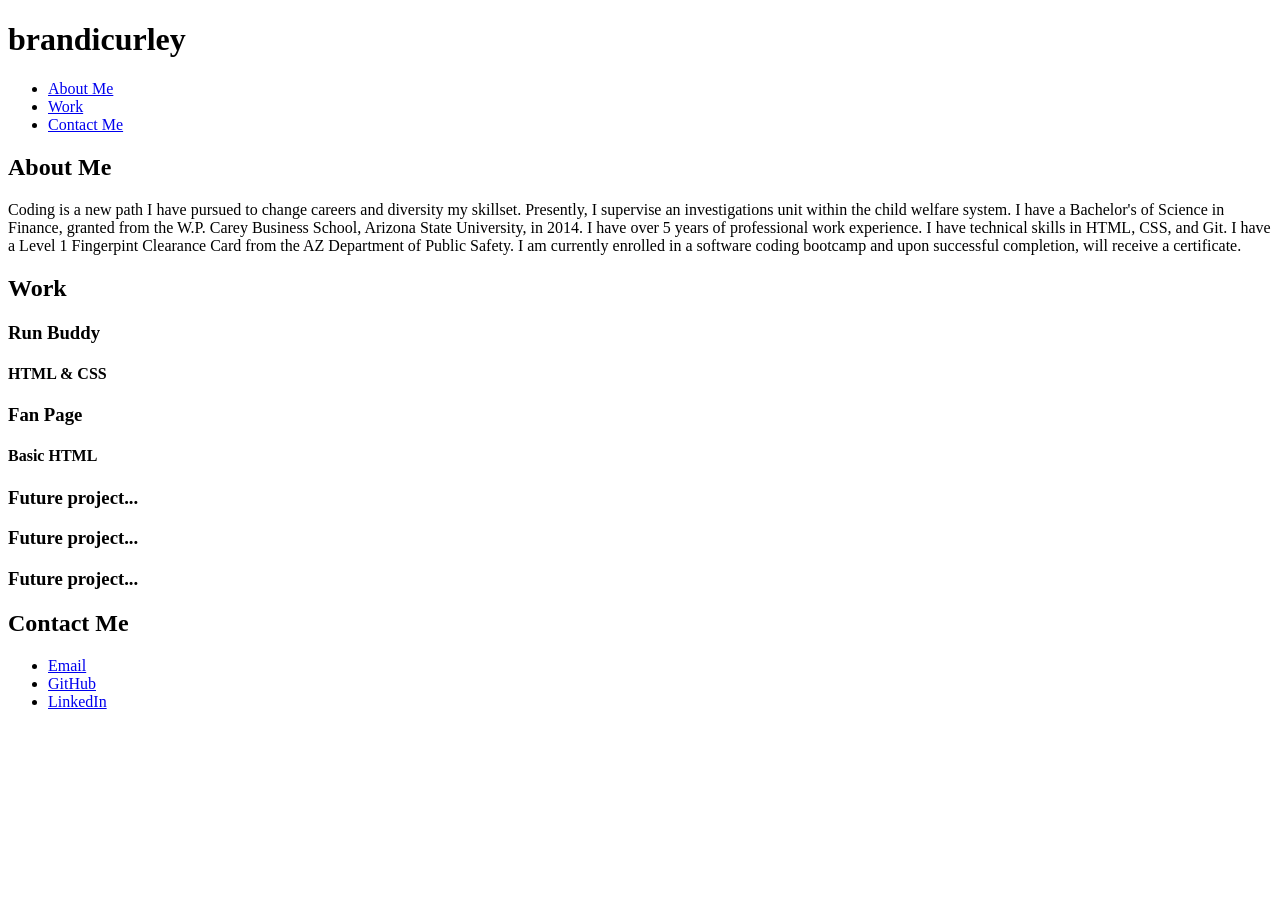
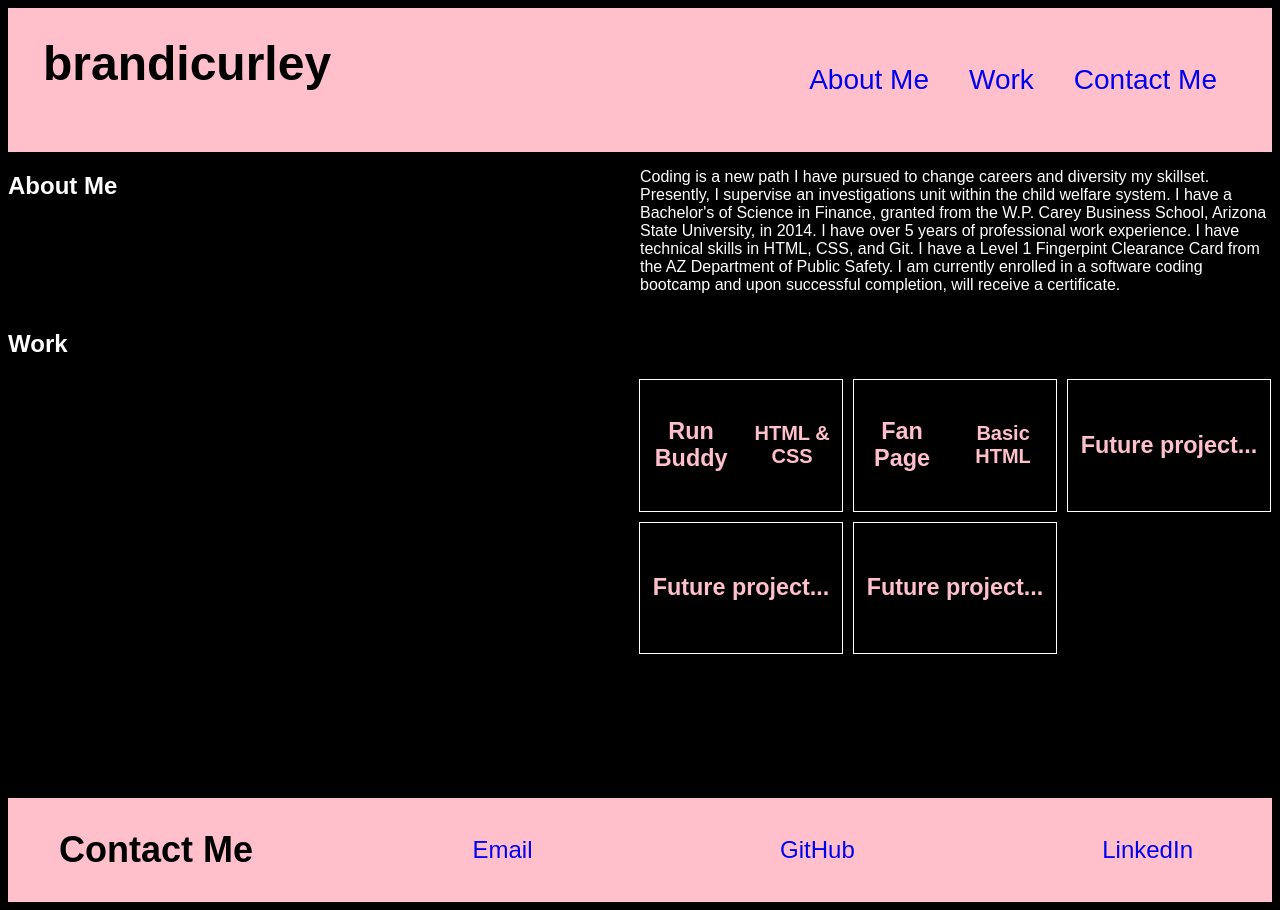
Before and after one commit to galacticnative/myportfolio, a plain HTML site: page index.html in a window 1280 px wide. Before the commit the page ends 800 px from the top, so only its background shows below. Drawn offline with Linux system fonts and the light colour scheme.

Commit message:
basic css for the sections and grid

```diff
--- /dev/null
+++ b/assets/css/style.css
@@ -0,0 +1,114 @@
+* {
+    font-family: Arial, Helvetica, sans-serif;
+}
+
+body {
+    background: black;
+}
+
+header {
+    padding: 20px 35px;
+    background-color: pink;
+    display: flex;
+    justify-content: space-between;
+    flex-wrap: wrap;
+}
+
+header h1 {
+    font-weight: bold;
+    font-size: 48px;
+    margin: 8px 0;
+}
+
+header nav {
+    font-size: 28px;
+    margin: 8px 0;
+}
+
+header a {
+    text-decoration: none;
+}
+
+header nav ul {
+    display: flex;
+    flex-wrap: wrap;
+    justify-content: space-between;
+    align-items: center;
+    list-style: none;
+}
+
+header nav ul li a {
+    padding: 10px 20px;
+}
+
+.about-me {
+    color: white;
+    display: flex;
+    flex-direction: row;
+}
+
+.about-me h2 {
+    flex: 1 200px;
+}
+
+.about-me p {
+    flex: 1 200px;
+}
+
+.contact-me {
+    padding: 20px 35px;
+    background-color: pink;
+    display: flex;
+    flex-flow: row;
+    align-items: center;
+    justify-content: space-between;
+}
+
+.contact-me div a {
+    list-style: none;
+    text-decoration: none;
+}
+
+.contact-me h2 {
+    font-weight: bold;
+    font-size: 36px;
+    margin: 8px 16px;
+}
+
+.contact-me div {
+    font-size: 24px;
+    margin: 8px 24px;
+    padding: 10px 20px;
+}
+
+.work {
+    background: black;
+    color: white;
+}
+
+.work-grid-wrapper {
+    display: flex;
+    width: 100%;
+    justify-content: flex-end;
+}
+
+.work-grid-container {
+    background: black;
+    width: 50%;
+    display: grid;
+    grid-template-columns: repeat(3, 1fr);
+    grid-template-rows: repeat(3, 1fr);
+    border: 1px solid black;
+    color: pink;
+    font-size: 20px;
+    grid-gap: 10px;
+}
+
+.work-grid-item {
+    padding: 15px 0;
+    border: 1px solid white;
+    display: flex;
+    align-items: center;
+    justify-content: center;
+    text-align: center;
+}
--- a/index.html
+++ b/index.html
@@ -4,6 +4,7 @@
         <meta charset="UTF-8" />
         <title>Brandi Curley's Portfolio</title>
         <!-- insert link to stylesheet -->
+        <link rel="stylesheet" href="assets/css/style.css" />
     </head>
     <body>
 
@@ -66,17 +67,15 @@
         <section>
             <div id="contact-me" class="contact-me">
                 <h2>Contact Me</h2>
-                <ul>
-                    <li>
+                    <div>
                         <a href="mailto:brandicurley@hotmail.com">Email</a>
-                    </li>
-                    <li>
+                    </div>
+                    <div>
                         <a target="_blank" href="https://galacticnative.github.io/">GitHub</a>
-                    </li>
-                    <li>
+                    </div>
+                    <div>
                         <a target="_blank" href="https://www.linkedin.com/in/brandicurley">LinkedIn</a>
-                    </li>
-                </ul>
+                    </div>
             </div>
         </section>
 
```
